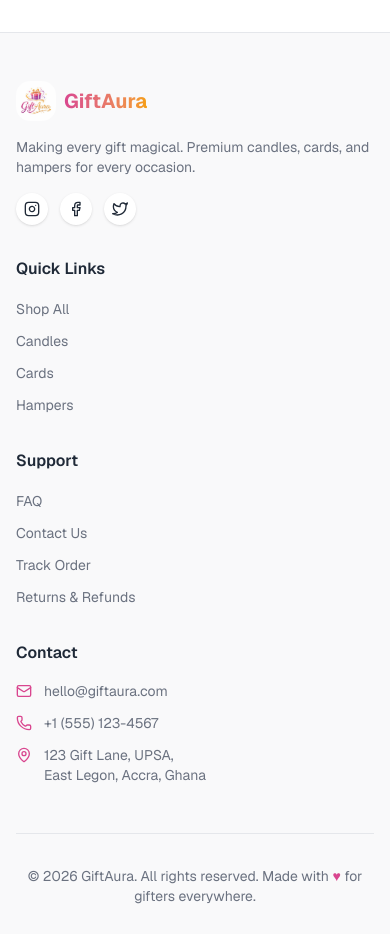
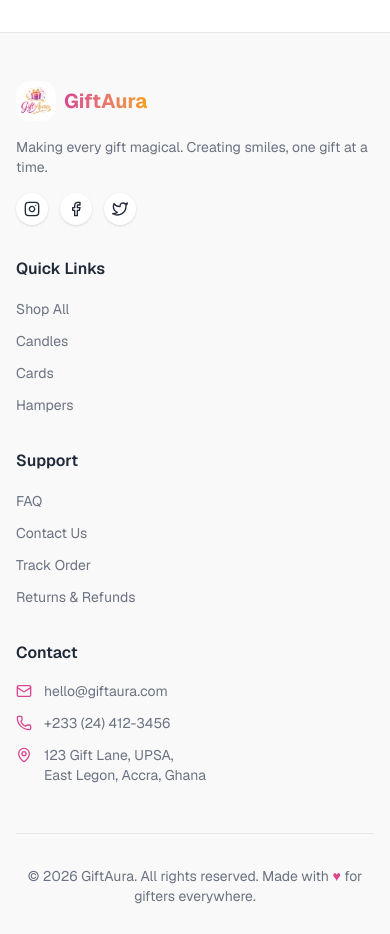
Before and after one commit to fiificode/gift-aura, a Next.js app: page / in a window 390 px wide. Shown: the part 5040-5974 px from the top of the page. Built offline with nearby package versions, Linux system fonts and the light colour scheme; no server answers.

Commit message:
style: update footer content with new tagline and phone number format; adjust gradient class for improved styling

```diff
--- a/components/footer.tsx
+++ b/components/footer.tsx
@@ -20,13 +20,12 @@ export function Footer() {
                   className="object-cover"
                 />
               </div>
-              <span className="bg-gradient-to-r from-primary to-accent bg-clip-text text-xl font-bold text-transparent">
+              <span className="bg-linear-to-r from-primary to-accent bg-clip-text text-xl font-bold text-transparent">
                 GiftAura
               </span>
             </Link>
             <p className="text-sm text-muted-foreground">
-              Making every gift magical. Premium candles, cards, and hampers for
-              every occasion.
+              Making every gift magical. Creating smiles, one gift at a time.
             </p>
             <div className="flex items-center gap-3">
               <a
@@ -176,7 +175,7 @@ export function Footer() {
               <li className="flex items-start gap-3">
                 <Phone className="mt-0.5 h-4 w-4 text-primary" />
                 <span className="text-sm text-muted-foreground">
-                  +1 (555) 123-4567
+                  +233 (24) 412-3456
                 </span>
               </li>
               <li className="flex items-start gap-3">
```
